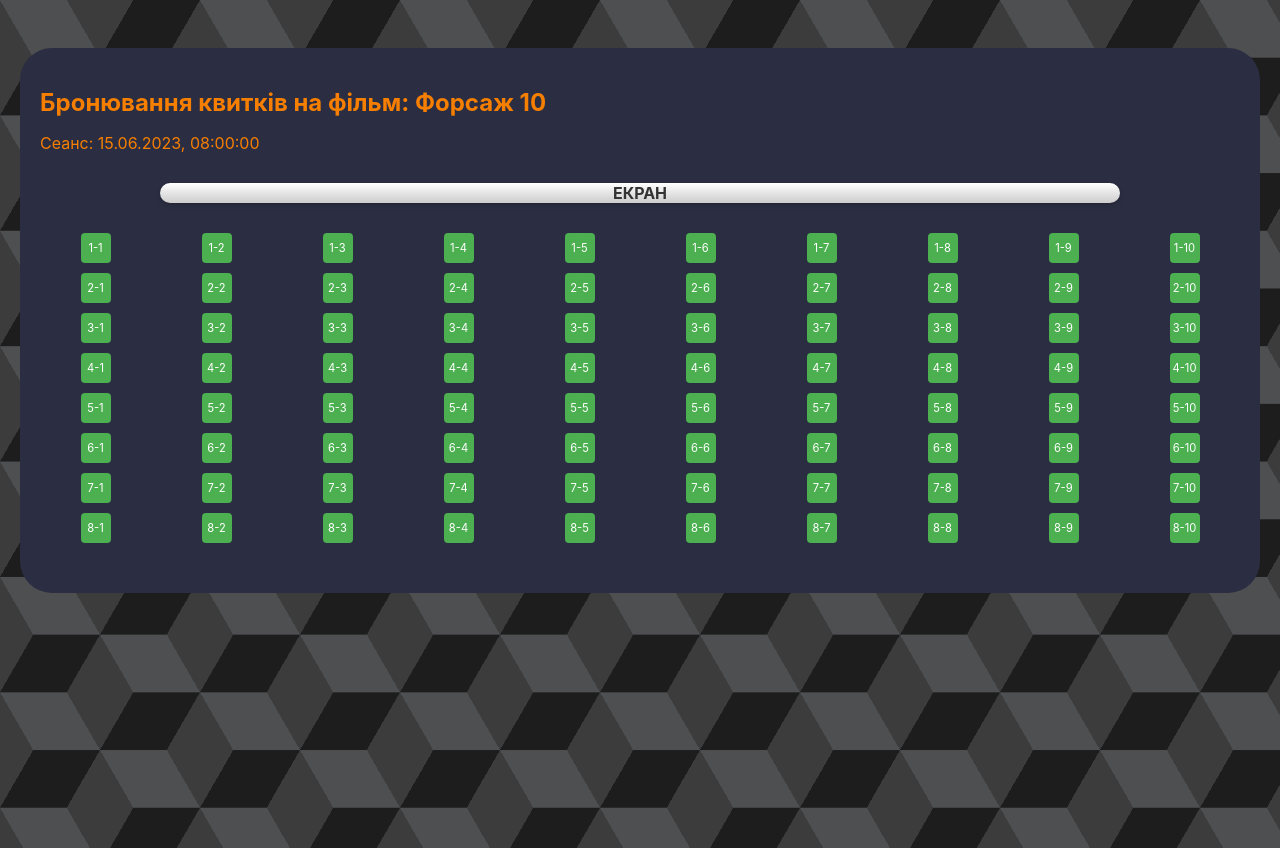
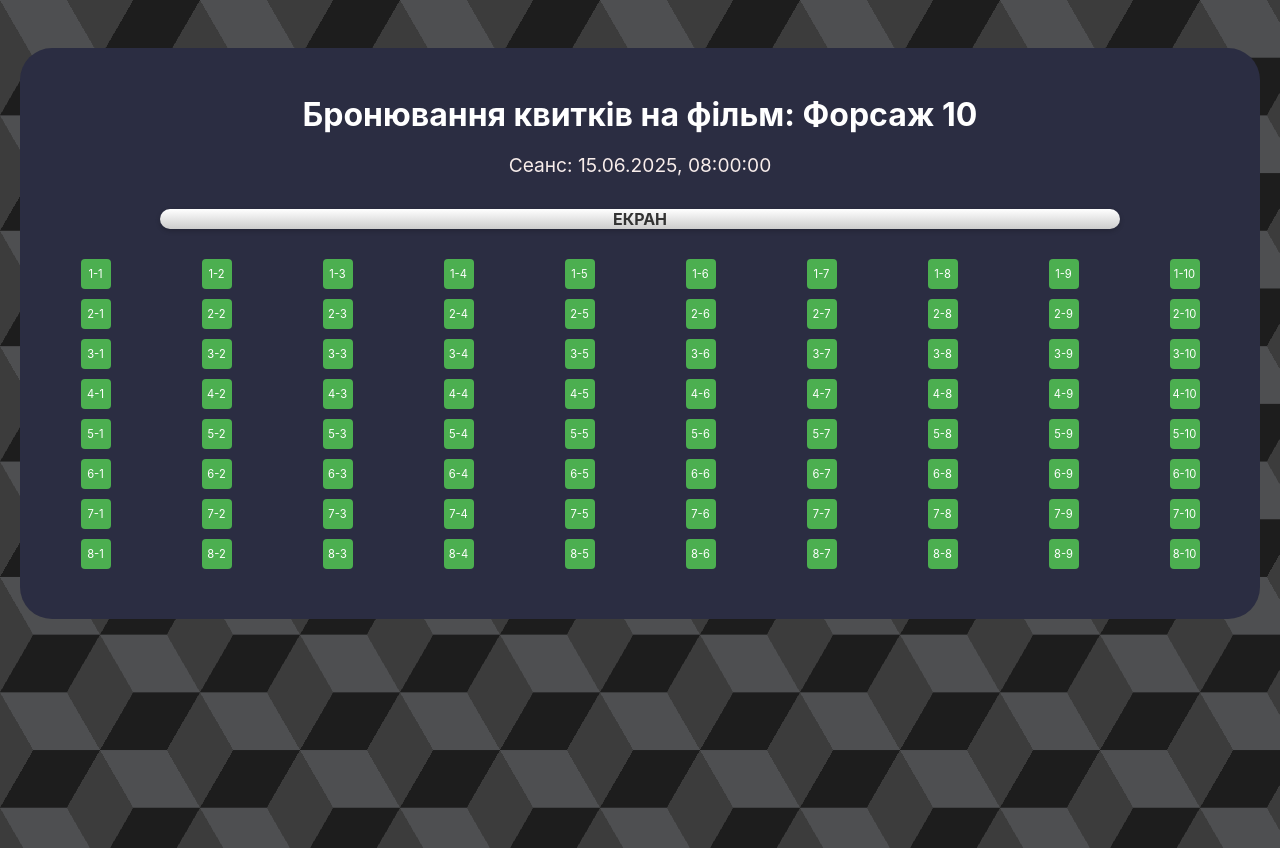
Before and after one commit to Simbobobka/LAB_8_9_10, a React (Create React App) app in the folder cinema-app/: page /booking/1 in a window 1280 px wide. Built offline with nearby package versions, Linux system fonts and the light colour scheme.

Commit message:
h2, p - position updates

```diff
--- a/cinema-app/src/App.css
+++ b/cinema-app/src/App.css
@@ -236,10 +236,21 @@
   color: #f77f00;
   background-color: #2b2d42;
   border-radius: 2rem;
+  text-align: center; /* Додаємо вирівнювання тексту по центру */
 }
 
 .booking-page h2 {
   margin-bottom: 10px;
+  /* Додаткові стилі для заголовка */
+  font-size: 2rem;
+  color: #fff;
+}
+
+.booking-page p {
+  /* Стилі для параграфа */
+  font-size: 1.2rem;
+  margin-bottom: 2rem;
+  color: #f8edeb;
 }
 
 /* Стилі для кінозалу */
--- a/cinema-app/src/data/movies.js
+++ b/cinema-app/src/data/movies.js
@@ -5,7 +5,7 @@
       description: "Продовження культової серії про вуличні перегони та родину Торетто. У цій частині Домінік Торетто та його команда стикаються з новими викликами, які загрожують їхньому життю та свободі. Захоплюючі перегони, неймовірні трюки та незламна дружба — усе це чекає на глядачів у новій частині.",
       genre: "Екшн",
       poster: "https://upload.wikimedia.org/wikipedia/ru/thumb/c/c4/Fast_X.jpg/1200px-Fast_X.jpg",
-      sessionTime: "2023-06-15T08:00:00"
+      sessionTime: "2025-06-15T08:00:00"
     },
     {
       id: 2,
@@ -13,7 +13,7 @@
       description: "Нова частина епічної саги Джеймса Кемерона про Пандору. Глядачі знову поринуть у дивовижний світ, де природа та технології зливаються в одне ціле. Цього разу історія розповідає про нові виклики, які постають перед народом На'ві, та про те, як вони захищають свою планету від зовнішніх загроз.",
       genre: "Фантастика",
       poster: "https://thumbs.dfs.ivi.ru/storage28/contents/6/2/d012a3f1b06e0ef89ce4c8f381ebe1.jpg",
-      sessionTime: "2023-06-15T10:30:00"
+      sessionTime: "2025-06-15T10:30:00"
     },
     {
       id: 3,
@@ -21,7 +21,7 @@
       description: "«Ме́сники: Війна́ Нескінче́нності» — американський супергеройський фільм, знятий братами Руссо за мотивами коміксів про однойменну команду видавництва Marvel. У цій частині Месники об'єднуються з іншими героями, щоб протистояти Таносу, який прагне зібрати всі Камені Нескінченності та знищити половину всесвіту. Епічні битви, драматичні моменти та несподівані повороти чекають на глядачів.",
       genre: "Фантастика",
       poster: "https://cdn.planetakino.ua/660_avengers-infinity-war_2018/Media/Posters/vertical/opt_9698e27c-eac9-40a4-a457-29aef21668ef.jpg",
-      sessionTime: "2023-06-15T12:15:00"
+      sessionTime: "2025-06-15T12:15:00"
     },
     {
       id: 4,
@@ -29,7 +29,7 @@
       description: "Продовження епічної екранізації роману Френка Герберта. Пол Атрейдес продовжує свою подорож у світі Дюни, де інтриги, зради та боротьба за владу стають ще більш напруженими. Глядачі дізнаються більше про долю Поля, його родини та планети Арракіс, яка є ключем до майбутнього всесвіту.",
       genre: "Фантастика",
       poster: "https://bestin.ua/wp-content/uploads/2024/03/cover1-scaled-1.jpg",
-      sessionTime: "2023-06-15T14:20:00"
+      sessionTime: "2025-06-15T14:20:00"
     },
     {
       id: 5,
@@ -37,15 +37,15 @@
       description: "Фільм про подорож у космосі, де група дослідників використовує нововідкритий червоточинний тунель для подолання величезних відстаней у космосі, щоб знайти новий дім для людства.",
       genre: "Фантастика",
       poster: "https://posters.hurtom.com/albums/movies/interstellar2.jpg",
-      sessionTime: "2023-06-15T16:30:00"
+      sessionTime: "2025-06-15T16:30:00"
     },
     {
       id: 6,
       title: "Втеча з Шоушенка",
-      description: "«Втеча з Шоушенка» — американський фільм-драма 1994 року, знятий режисером Френком Дарабонтом за повістю Стівена Кінга «Ріта Гейворт і втеча з Шоушенка». Станом на 31 грудня 2023 року займає 1-шу позицію у списку 250 найкращих фільмів за версією IMDb.",
+      description: "«Втеча з Шоушенка» — американський фільм-драма 1994 року, знятий режисером Френком Дарабонтом за повістю Стівена Кінга «Ріта Гейворт і втеча з Шоушенка». Станом на 31 грудня 2025 року займає 1-шу позицію у списку 250 найкращих фільмів за версією IMDb.",
       genre: "Драма",
       poster: "https://static.hdrezka.ac/i/2021/3/6/v6113f7f005baab50d60m.jpeg",
-      sessionTime: "2023-06-15T18:50:00"
+      sessionTime: "2025-06-15T18:50:00"
     },
     {
       id: 7,
@@ -53,15 +53,15 @@
       description: "«Престиж» — науково-фантастичний фільм режисера Крістофера Нолана. Екранізація однойменного роману 1995 року письменника-фантаста Крістофера Пріста. У фільмі розповідається про ілюзіоністів Роберта Енджера й Альфреда Бордена, які змагаються між собою в Лондоні наприкінці 19-го сторіччя.",
       genre: "Драма",
       poster: "https://avatars.mds.yandex.net/get-kinopoisk-image/1773646/0e1384ae-6367-4bba-9e5d-d91c6625371e/600x900",
-      sessionTime: "2023-06-15T20:50:00"
+      sessionTime: "2025-06-15T20:50:00"
     },
     {
       id: 8,
       title: "Барбі",
       description: "Барбіленд – напрочуд прекрасний світ. Його мешканці – ідеальні та вічно молоді. Вони мають спортивні фігури, красиві обличчя. Постійно виглядаючи як супермоделі, хлопці та дівчата одягаються у модний одяг. Гучні вечірки супроводжуються виключно сучасною музикою, а їхні учасники здатні танцювати всю ніч. Але варто придивитися, видно, що рухи надто механічні, а прагнення до ідеалу надто наполегливе.",
       genre: "Комедія",
-      poster: "https://upload.wikimedia.org/wikipedia/ru/thumb/4/4b/Barbie_2023_poster.jpeg/640px-Barbie_2023_poster.jpeg",
-      sessionTime: "2023-06-16T08:00:00"
+      poster: "https://upload.wikimedia.org/wikipedia/ru/thumb/4/4b/Barbie_2025_poster.jpeg/640px-Barbie_2025_poster.jpeg",
+      sessionTime: "2025-06-16T08:00:00"
     },
     {
       id: 9,
@@ -69,7 +69,7 @@
       description: '"Воно" - один з найбільш "стівенкінговських" романів у творчості знаменитого майстра жаху, це по-справжньому жахлива книга, в якій перемішалися хоррор, ностальгія по невинності і майже відчутні, блискуче описані страхи підлітків.',
       genre: "Жахи",
       poster: "https://content1.rozetka.com.ua/goods/images/big/19479456.jpg",
-      sessionTime: "2023-06-16T10:00:00"
+      sessionTime: "2025-06-16T10:00:00"
     },
     {
       id: 10,
@@ -77,7 +77,7 @@
       description: "Події відбуваються в Німеччині в 1838 році, і слідують історії Томаса Хаттера та його дружини Еллен. Хаттер відправляється у справах до гір Трансильванії, в Карпатах. Він там, щоб укласти угоду з графом Орлоком, хворим аристократом, який хоче купити новий будинок у районі Хаттера, маєток Грюнвальд. Томас вирушає в подорож, залишаючи Еллен з її найкращою подругою, вагітною Анною Гардінг, її чоловіком Фрідріхом та їхніми двома доньками.",
       genre: "Жахи",
       poster: "https://upload.wikimedia.org/wikipedia/ru/thumb/0/0d/Nosferatu_%282024%29_theatrical_poster.jpg/640px-Nosferatu_%282024%29_theatrical_poster.jpg",
-      sessionTime: "2023-06-16T12:00:00"
+      sessionTime: "2025-06-16T12:00:00"
     },
     {
       id: 11,
@@ -85,7 +85,7 @@
       description: "Фільм «Ейс Вентура: Розшук домашніх тварин» - це сімейна комедія, головним героєм якої є неповторний детектив з розшуку домашніх тварин - Ейс Вентура. Можливо, його манера вести справи трохи шокує, проте він кращий в своїй справі і завжди домагається поставленої мети. А ще цей неординарний сищик продовжує зачаровувати жінок, чому заздрять його колеги по роботі. ",
       genre: "Комедія",
       poster: "https://uaserial.com/images/serials/67/671b57bb155b5012699220.webp",
-      sessionTime: "2023-06-16T14:20:00"
+      sessionTime: "2025-06-16T14:20:00"
     },
     {
       id: 12,
@@ -93,7 +93,7 @@
       description: "Одне з найбільш спірних творінь неповторного Квентіна Тарантіно - «Безславні виродки» (Inglorious basterds). Фільм знятий в жанрі історичної драми, але під час перегляду стає ясно, що це, скоріше, альтернативний варіант історії, яку Тарантіно пропустив через призму власного бачення з доброю часткою іронії і специфічного гумору.",
       genre: "Екшн",
       poster: "https://image.tmdb.org/t/p/original/lPpjth2c7DSu7oYpTKwEj1p11fM.jpg",
-      sessionTime: "2023-06-16T16:30:00"
+      sessionTime: "2025-06-16T16:30:00"
     },
     {
       id: 13,
@@ -101,7 +101,7 @@
       description: "«О́стрів про́клятих» — американський психологічний трилер від режисера Мартіна Скорсезе за однойменним романом Денніса Лігейна 2003 року. Двоє федеральних маршалів США прямують на один з островів у штаті Массачусетс, щоб розслідувати зникнення пацієнтки з клініки для божевільних злочинців",
       genre: "Детектив",
       poster: "https://images.kinobaza.com.ua/w2000/6732ca20263d6.jpg.webp",
-      sessionTime: "2023-06-16T18:30:00"
+      sessionTime: "2025-06-16T18:30:00"
     },
     {
       id: 14,
@@ -109,6 +109,6 @@
       description: "Шерлок Голмс — фільм британського режисера Гая Річі про детектива Шерлока Голмса, літературного персонажа видатного англійського письменника сера Артура Конан Дойля. Прем'єра стрічки відбулася взимку 2009 року.",
       genre: "Детектив",
       poster: "https://avatars.mds.yandex.net/get-kinopoisk-image/1777765/244e2847-f426-4c60-86ba-34cde7db695f/600x900",
-      sessionTime: "2023-06-16T20:20:00"
+      sessionTime: "2025-06-16T20:20:00"
     }
 ];
```
